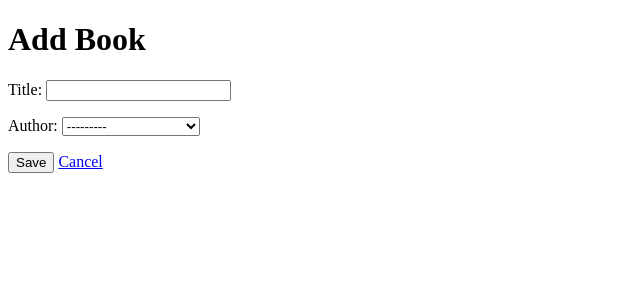
After one commit to Arejunior12/Alx_DjangoLearnLab, a Django app: page /relationship/book/add/ in a window 1280 px wide. The commit adds this page. Shown: the top 300 px of the page, without its empty margins (0-640 px from the left). Run offline with Django 4.2, Linux system fonts and the light colour scheme; a user stored in the database is signed in; data comes from the database, SQL or seed files in the repository; both versions use the stored data as it was after the commit.

Commit message:
Add files via upload

```diff
--- /dev/null
+++ b/django-models/LibraryProject/relationship_app/forms.py
@@ -0,0 +1,11 @@
+from django import forms
+from .models import Book, Author
+
+class BookForm(forms.ModelForm):
+    class Meta:
+        model = Book
+        fields = ['title', 'author']
+        widgets = {
+            'title': forms.TextInput(attrs={'class': 'form-control'}),
+            'author': forms.Select(attrs={'class': 'form-control'}),
+        }
--- a/django-models/LibraryProject/relationship_app/models.py
+++ b/django-models/LibraryProject/relationship_app/models.py
@@ -2,6 +2,41 @@ from django.db import models
 from django.contrib.auth.models import User
 from django.db.models.signals import post_save
 from django.dispatch import receiver
+
+class Author(models.Model):
+    name = models.CharField(max_length=100)
+
+    def __str__(self):
+        return self.name
+
+class Book(models.Model):
+    title = models.CharField(max_length=200)
+    author = models.ForeignKey(Author, on_delete=models.CASCADE, related_name='books')
+
+    def __str__(self):
+        return self.title
+
+    # ADD CUSTOM PERMISSIONS
+    class Meta:
+        permissions = [
+            ("can_add_book", "Can add book"),
+            ("can_change_book", "Can change book"),
+            ("can_delete_book", "Can delete book"),
+        ]
+
+class Library(models.Model):
+    name = models.CharField(max_length=100)
+    books = models.ManyToManyField(Book, related_name='libraries')
+
+    def __str__(self):
+        return self.name
+
+class Librarian(models.Model):
+    name = models.CharField(max_length=100)
+    library = models.OneToOneField(Library, on_delete=models.CASCADE, related_name='librarian')
+
+    def __str__(self):
+        return self.name
 
 class UserProfile(models.Model):
     ROLE_CHOICES = [
@@ -25,30 +60,3 @@ def create_user_profile(sender, instance, created, **kwargs):
 @receiver(post_save, sender=User)
 def save_user_profile(sender, instance, **kwargs):
     instance.userprofile.save()
-
-class Author(models.Model):
-    name = models.CharField(max_length=100)
-
-    def __str__(self):
-        return self.name
-
-class Book(models.Model):
-    title = models.CharField(max_length=200)
-    author = models.ForeignKey(Author, on_delete=models.CASCADE, related_name='books')
-
-    def __str__(self):
-        return self.title
-
-class Library(models.Model):
-    name = models.CharField(max_length=100)
-    books = models.ManyToManyField(Book, related_name='libraries')
-
-    def __str__(self):
-        return self.name
-
-class Librarian(models.Model):
-    name = models.CharField(max_length=100)
-    library = models.OneToOneField(Library, on_delete=models.CASCADE, related_name='librarian')
-
-    def __str__(self):
-        return self.name
--- /dev/null
+++ b/django-models/LibraryProject/relationship_app/templates/relationship_app/book_form.html
@@ -0,0 +1,16 @@
+<!DOCTYPE html>
+<html lang="en">
+<head>
+    <meta charset="UTF-8">
+    <title>{{ action }} Book</title>
+</head>
+<body>
+    <h1>{{ action }} Book</h1>
+    <form method="post">
+        {% csrf_token %}
+        {{ form.as_p }}
+        <button type="submit">Save</button>
+        <a href="{% url 'relationship_app:list_books' %}">Cancel</a>
+    </form>
+</body>
+</html>
--- a/django-models/LibraryProject/relationship_app/urls.py
+++ b/django-models/LibraryProject/relationship_app/urls.py
@@ -19,4 +19,9 @@ urlpatterns = [
     path('admin/', views.admin_view, name='admin_view'),
     path('librarian/', views.librarian_view, name='librarian_view'),
     path('member/', views.member_view, name='member_view'),
+
+    # Permission-based URLs - ADD THESE
+    path('book/add/', views.add_book, name='add_book'),
+    path('book/<int:pk>/edit/', views.edit_book, name='edit_book'),
+    path('book/<int:pk>/delete/', views.delete_book, name='delete_book'),
 ]
--- a/django-models/LibraryProject/relationship_app/views.py
+++ b/django-models/LibraryProject/relationship_app/views.py
@@ -1,10 +1,11 @@
-from django.shortcuts import render, redirect
+from django.shortcuts import render, redirect, get_object_or_404
 from django.views.generic.detail import DetailView
 from django.http import HttpResponse
 from django.contrib.auth.forms import UserCreationForm
 from django.contrib.auth import login
-from django.contrib.auth.decorators import user_passes_test
-from .models import Book, Library, UserProfile
+from django.contrib.auth.decorators import user_passes_test, permission_required
+from .models import Book, Library, UserProfile, Author
+from .forms import BookForm
 
 # Function-based view to list all books
 def list_books(request):
@@ -76,3 +77,45 @@ def register(request):
     else:
         form = UserCreationForm()
     return render(request, 'relationship_app/register.html', {'form': form})
+
+# Custom permission views
+@permission_required('relationship_app.can_add_book')
+def add_book(request):
+    if request.method == 'POST':
+        form = BookForm(request.POST)
+        if form.is_valid():
+            form.save()
+            return redirect('relationship_app:list_books')
+    else:
+        form = BookForm()
+    return render(request, 'relationship_app/book_form.html', {'form': form, 'action': 'Add'})
+
+@permission_required('relationship_app.can_change_book')
+def edit_book(request, pk):
+    book = get_object_or_404(Book, pk=pk)
+    if request.method == 'POST':
+        form = BookForm(request.POST, instance=book)
+        if form.is_valid():
+            form.save()
+            return redirect('relationship_app:list_books')
+    else:
+        form = BookForm(instance=book)
+    return render(request, 'relationship_app/book_form.html', {'form': form, 'action': 'Edit'})
+
+@permission_required('relationship_app.can_delete_book')
+def delete_book(request, pk):
+    book = get_object_or_404(Book, pk=pk)
+    if request.method == 'POST':
+        book.delete()
+        return redirect('relationship_app:list_books')
+    return render(request, 'relationship_app/book_confirm_delete.html', {'book': book})
+
+# Update list_books to show actions based on permissions
+def list_books(request):
+    books = Book.objects.all()
+    return render(request, 'relationship_app/list_books.html', {
+        'books': books,
+        'can_add': request.user.has_perm('relationship_app.can_add_book'),
+        'can_change': request.user.has_perm('relationship_app.can_change_book'),
+        'can_delete': request.user.has_perm('relationship_app.can_delete_book'),
+    })
```
Also changed, not shown: django-models/LibraryProject/relationship_app/templates/relationship_app/book_confirm_delete.html (added, +16 -0 lines), django-models/LibraryProject/relationship_app/templates/relationship_app/list_books.html (+14 -1 lines), django-models/LibraryProject/relationship_app/migrations/0003_alter_book_options.py (added), django-models/db.sqlite3.
